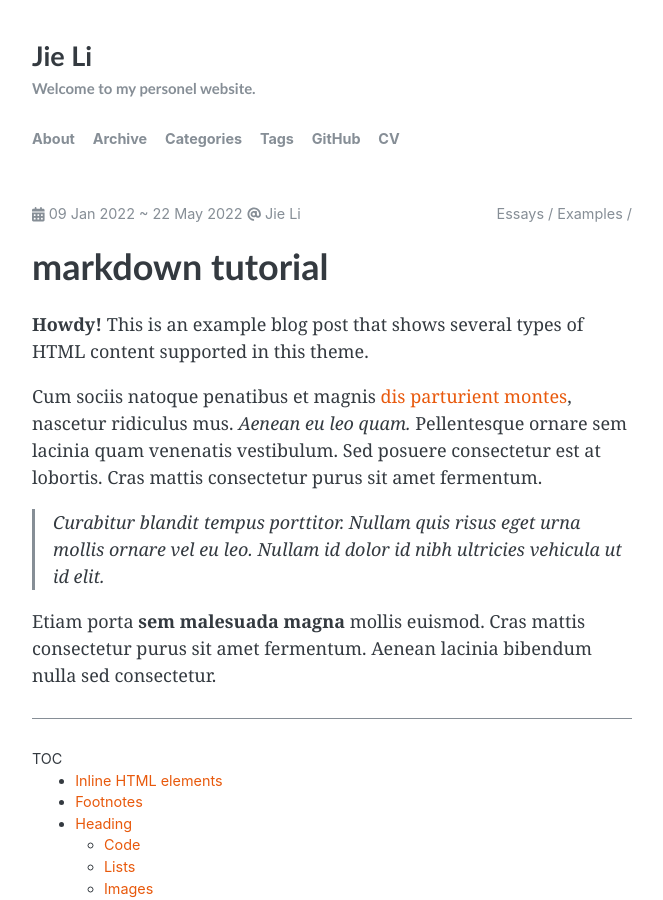
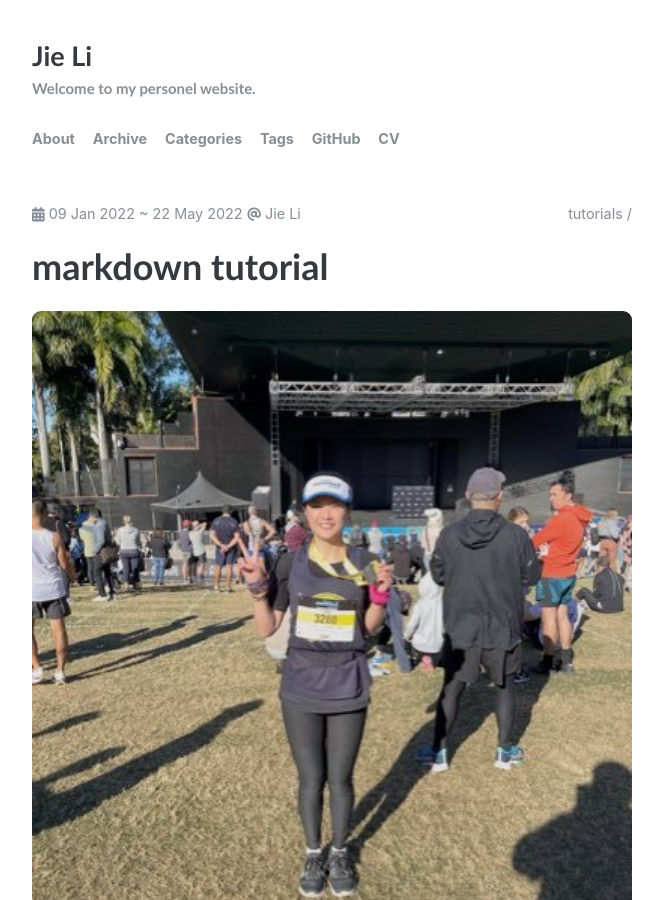
Before and after one commit to lijierr/jlli6t.github.io, a Jekyll site: the page built from _posts/2022-01-09-markdown-tutorial-important.md, in a window 1280 px wide and 900 px high. Shown: the whole window, without its empty margins (308-971 px from the left). Built offline with Jekyll 4.4.1, drawn with Linux system fonts in a browser that asks for light colours.

```diff
--- a/_posts/2022-01-09-markdown-tutorial-important.md
+++ b/_posts/2022-01-09-markdown-tutorial-important.md
@@ -1,11 +1,12 @@
 ---
 layout: post
 title: markdown tutorial
-author: [Jie Li]
-categories: [Essays, Examples]
-tags: [markdown, html]
+author: Jie Li
+categories: tutorials
+tags: markdown
 math: true
 last_modified_at: 2022-05-23 00:04:00 +0800
+image: /prof_pic.jpg
 ---
 
 **Howdy!** This is an example blog post that shows several types of HTML content supported in this theme.
```
